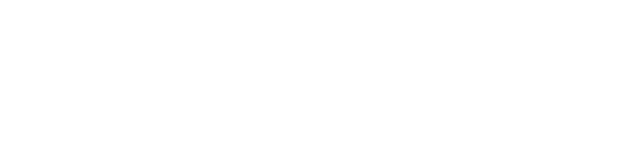
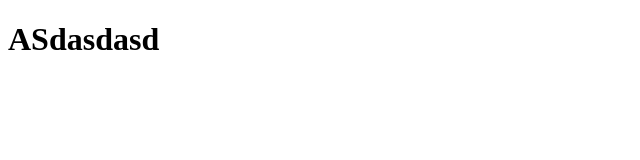
Before and after one commit to hamzaalikhan6168-ctrl/inventory, a plain HTML site: page index.html in a window 1280 px wide. Shown: the whole page, without its empty margins (0-640 px from the left). Drawn offline with Linux system fonts and the light colour scheme.

Commit message:
h1 added

```diff
--- a/index.html
+++ b/index.html
@@ -6,6 +6,7 @@
     <title>Document</title>
 </head>
 <body>
+    <h1>ASdasdasd</h1>
 
 </body>
 </html>
```
